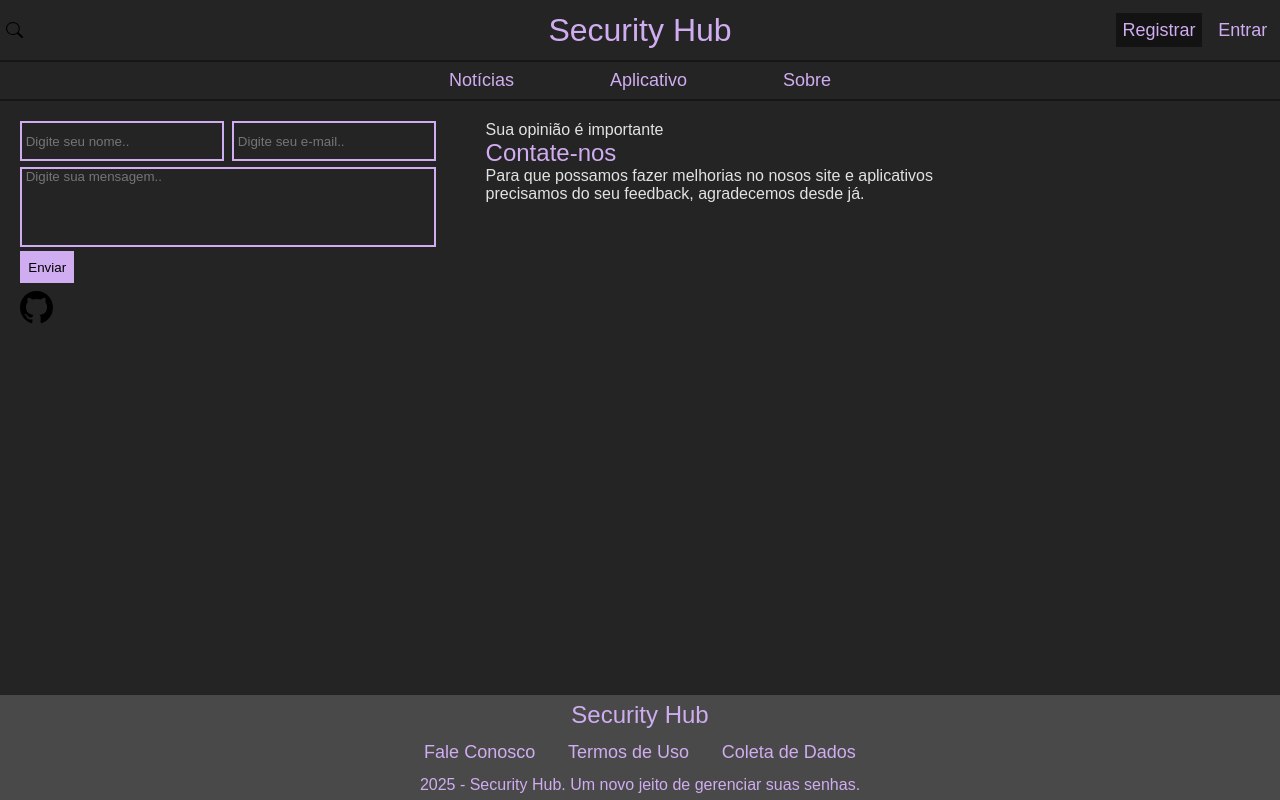
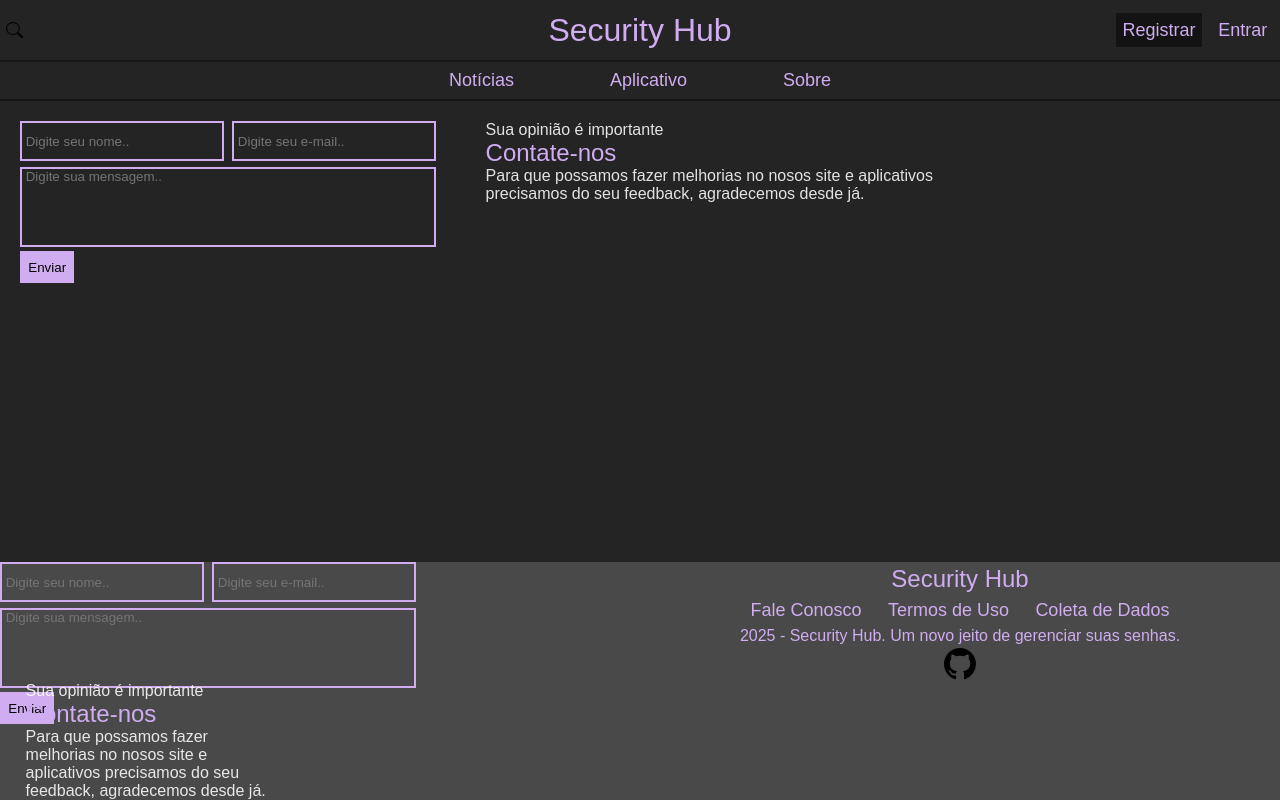
Before and after one commit to Kabralll/SecurityHub-Web, a React (Vite) app in the folder SecurityHub/: page /suggestions in a window 1280 px wide. Built offline with nearby package versions, Linux system fonts and the light colour scheme; no server answers.

Commit message:
Add files via upload

```diff
--- a/SecurityHub/src/components/Footer.tsx
+++ b/SecurityHub/src/components/Footer.tsx
@@ -1,10 +1,13 @@
 import { Link } from 'react-router-dom';
 import React from 'react';
 import '../style/Footer.css';
+import SuggestionsForms from './SuggestionsForms'
+import githubIcon from '../images/github.svg';
 
 const Footer: React.FC = () => {
     return (
         <div className='footer'>
+            <div className='footers'>
                 <div className='topFooter'>
                     <Link to="/">Security Hub</Link>
                 </div>
@@ -14,7 +17,14 @@ const Footer: React.FC = () => {
                     <Link to="/dataCollection">Coleta de Dados</Link>
                 </div>
                 <div className='bottomFooter'>
-                <a>2025 - Security Hub. Um novo jeito de gerenciar suas senhas.</a>
+                    <a>2025 - Security Hub. Um novo jeito de gerenciar suas senhas.</a><br></br>
+                </div>
+                <div className='iconsForm'>
+                    <a href='https://github.com/Kabralll'><img src={githubIcon} className='githubIcon' /></a>
+                </div>
+            </div>
+            <div className='SuggestionsForms'>
+                <SuggestionsForms />
             </div>
         </div>
     );
--- a/SecurityHub/src/components/SuggestionsForms.tsx
+++ b/SecurityHub/src/components/SuggestionsForms.tsx
@@ -1,5 +1,4 @@
 import '../style/SuggestionsForms.css';
-import githubIcon from '../images/github.svg';
 
 const SuggestionsForms = () => {
     return(
@@ -11,10 +10,6 @@ const SuggestionsForms = () => {
                 </div>
                 <textarea className='suggestionField' placeholder=" Digite sua mensagem.."></textarea>
                 <button type='button' className='buttonForm'>Enviar</button>
-
-                <div className='iconsForm'>
-                    <a href='https://github.com/Kabralll' target="_blank"><img src={githubIcon} id='githubIcon' /></a>
-                </div>
             </div>
             <div className='pageText'>
                 <p>Sua opinião é importante</p>
--- a/SecurityHub/src/style/Footer.css
+++ b/SecurityHub/src/style/Footer.css
@@ -9,6 +9,14 @@
 }
 .footer a{
     color: #D0ADF0;
+}
+.SuggestionsForms{
+    float: left;
+    width: 50%;
+}
+.footers{
+    float: right;
+    width: 50%;
 }
 .topFooter{
     display: flex;
@@ -42,3 +50,10 @@
     font-size: medium;
     padding: .5%;
 }
+.iconsForm a{
+    display: grid;
+    justify-items: center;
+}
+.githubIcon{
+    width: 4vh;
+}
--- a/SecurityHub/src/style/SuggestionsForms.css
+++ b/SecurityHub/src/style/SuggestionsForms.css
@@ -1,5 +1,8 @@
 *{
     font-family: Arial, Helvetica, sans-serif
+}
+.forms{
+    width: 100%;
 }
 .textFields{
     width: 52vh;
@@ -30,12 +33,7 @@ input{
     border: none;
     padding: 2%;
 }
-.iconsForm{
-    margin-top: 2%;
-}
-#githubIcon{
-    width: 8%;
-}
+
 .pageText{
     float: left;
     width: 40%;
```
Also changed, not shown: 1 other file (tests, documents, lock files or other folders). Lines whose indentation alone changed are shown as unchanged.
